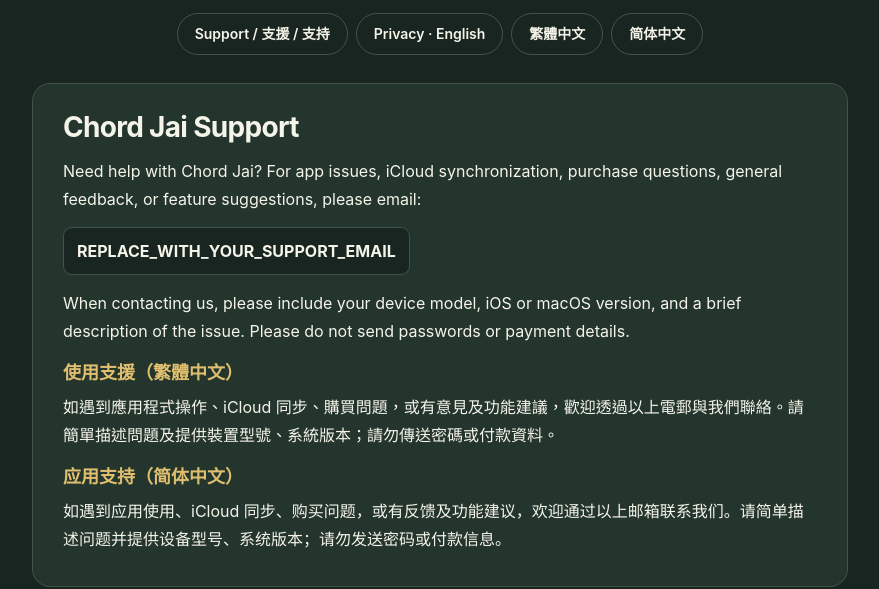
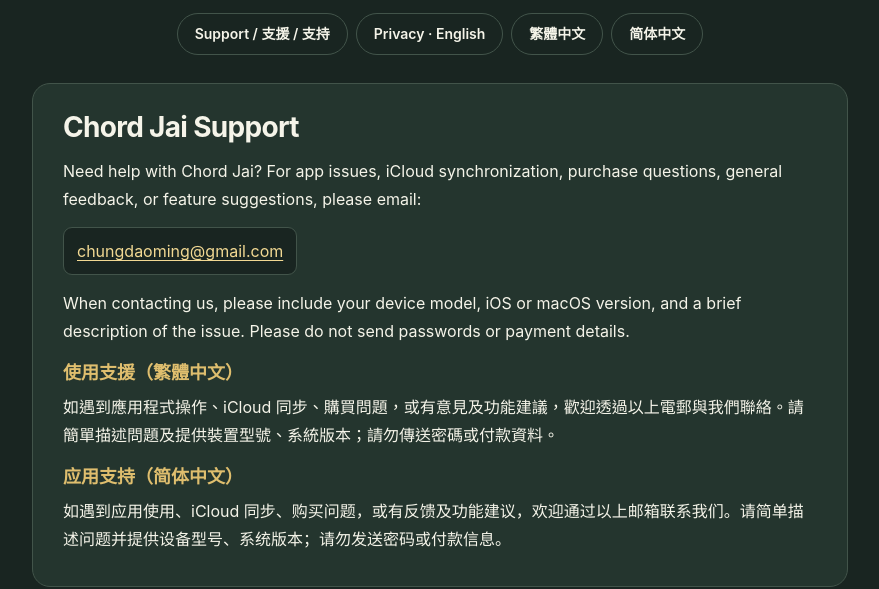
Before and after one commit to SamuelDMChung/chord-jai-privacy, a plain HTML site: page index.html in a window 1280 px wide. Shown: the part 245-834 px from the top of the page, without its empty margins (200-1079 px from the left). Drawn offline with Linux system fonts and the light colour scheme.

Commit message:
Add files via upload

```diff
--- a/index.html
+++ b/index.html
@@ -56,7 +56,7 @@
 <section class="support" id="support" aria-labelledby="support-title">
  <h1 id="support-title">Chord Jai Support</h1>
  <p>Need help with Chord Jai? For app issues, iCloud synchronization, purchase questions, general feedback, or feature suggestions, please email:</p>
- <p class="support-email"><strong>REPLACE_WITH_YOUR_SUPPORT_EMAIL</strong></p>
+ <p class="support-email"><a href="mailto:chungdaoming@gmail.com">chungdaoming@gmail.com</a></p>
  <p>When contacting us, please include your device model, iOS or macOS version, and a brief description of the issue. Please do not send passwords or payment details.</p>
  <h2 lang="zh-Hant">使用支援（繁體中文）</h2>
  <p lang="zh-Hant">如遇到應用程式操作、iCloud 同步、購買問題，或有意見及功能建議，歡迎透過以上電郵與我們聯絡。請簡單描述問題及提供裝置型號、系統版本；請勿傳送密碼或付款資料。</p>
```
